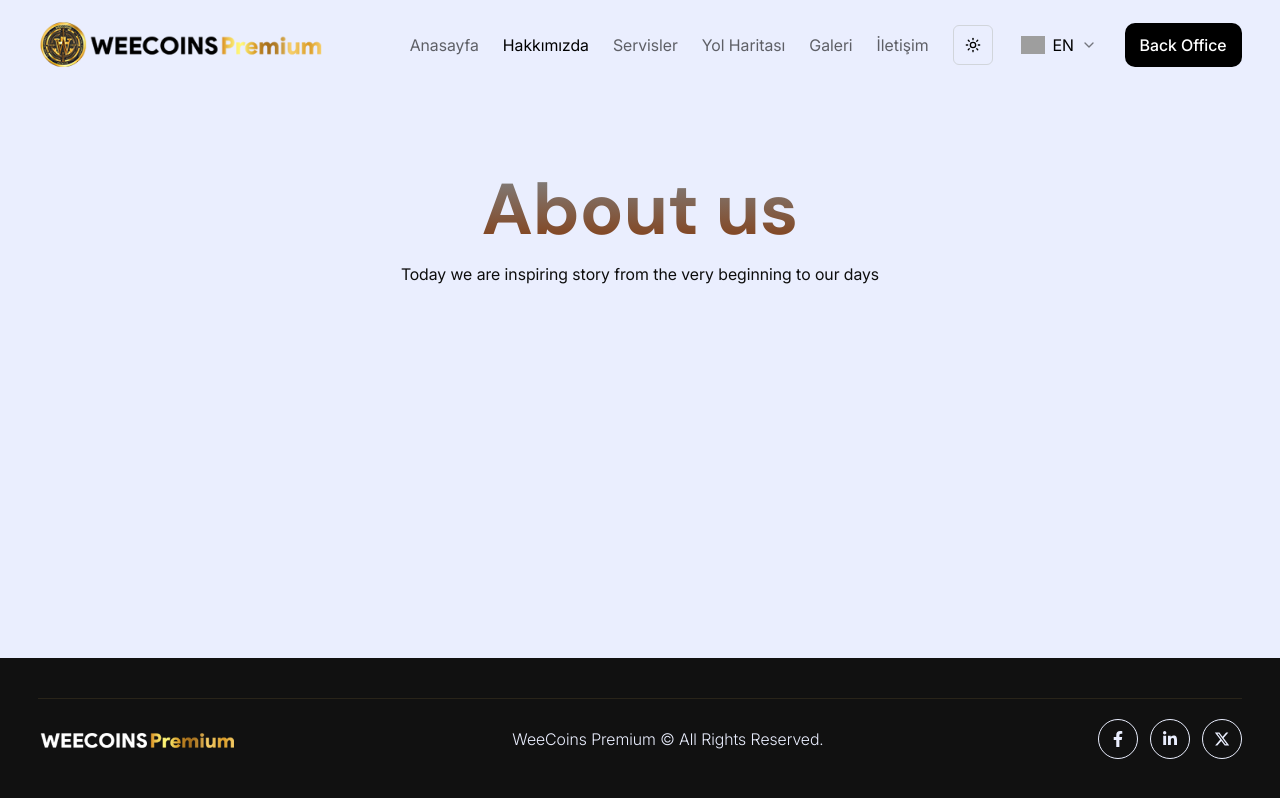
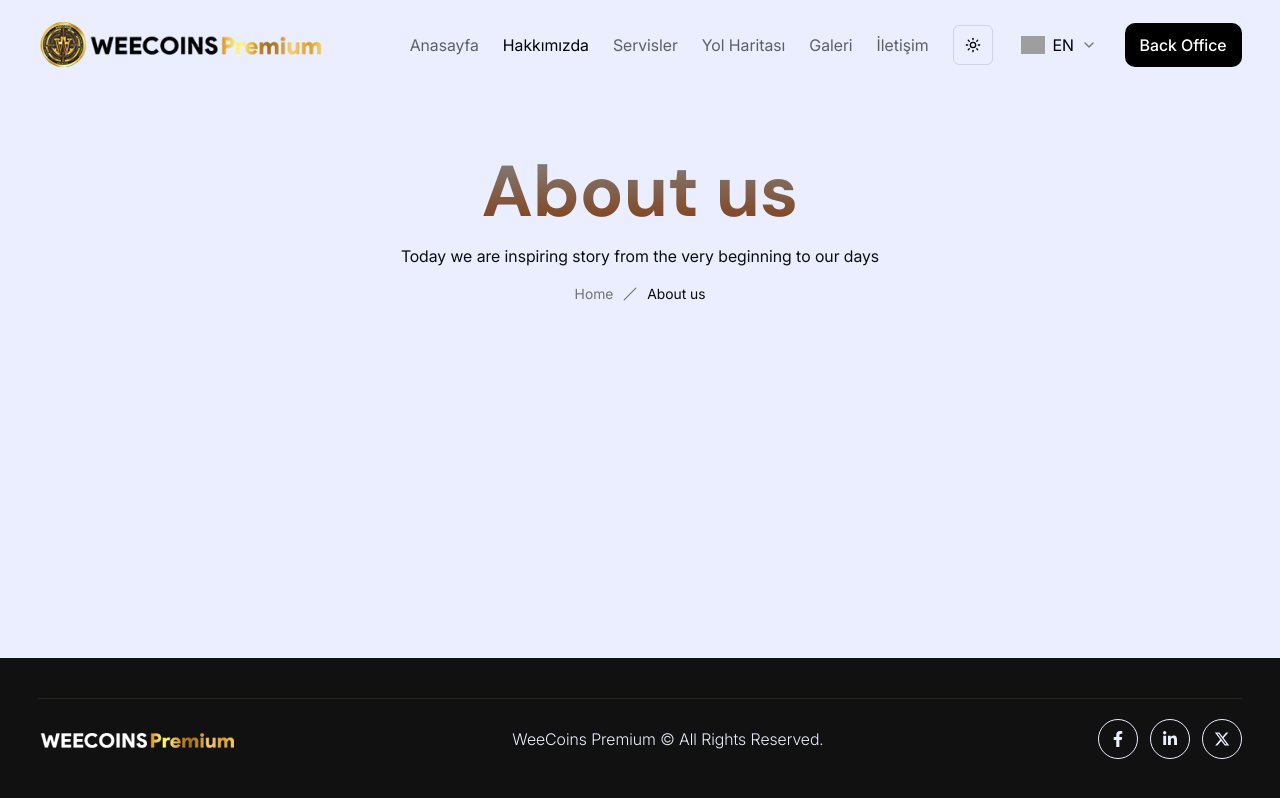
Before and after one commit to ismailkskn98/weecoins-premium, a Next.js app: page /en/about in a window 1280 px wide. Built offline with nearby package versions, Linux system fonts and the light colour scheme; grey boxes are pictures that could not be loaded.

Commit message:
Breadcrumb bileşeni eklendi; sayfa başlığına ek olarak navigasyon desteği sağlandı.

```diff
--- a/src/components/common/PageTitle.jsx
+++ b/src/components/common/PageTitle.jsx
@@ -1,4 +1,13 @@
 import React from "react";
+import {
+  Breadcrumb,
+  BreadcrumbItem,
+  BreadcrumbLink,
+  BreadcrumbList,
+  BreadcrumbPage,
+  BreadcrumbSeparator,
+} from "@/components/ui/breadcrumb";
+import { Slash } from "lucide-react";
 
 export default function PageTitle({ title, subtitle }) {
   return (
@@ -10,6 +19,19 @@
           {title}
         </h1>
         <p className="max-w-2xl text-dark-0d0d0d dark:text-light-EAEEFE">{subtitle}</p>
+        <Breadcrumb>
+          <BreadcrumbList>
+            <BreadcrumbItem>
+              <BreadcrumbLink href="/">Home</BreadcrumbLink>
+            </BreadcrumbItem>
+            <BreadcrumbSeparator>
+              <Slash />
+            </BreadcrumbSeparator>
+            <BreadcrumbItem>
+              <BreadcrumbPage>{title}</BreadcrumbPage>
+            </BreadcrumbItem>
+          </BreadcrumbList>
+        </Breadcrumb>
       </div>
     </section>
   );
--- /dev/null
+++ b/src/components/ui/breadcrumb.jsx
@@ -0,0 +1,92 @@
+import * as React from "react"
+import { Slot } from "@radix-ui/react-slot"
+import { ChevronRight, MoreHorizontal } from "lucide-react"
+
+import { cn } from "@/lib/utils"
+
+const Breadcrumb = React.forwardRef(
+  ({ ...props }, ref) => <nav ref={ref} aria-label="breadcrumb" {...props} />
+)
+Breadcrumb.displayName = "Breadcrumb"
+
+const BreadcrumbList = React.forwardRef(({ className, ...props }, ref) => (
+  <ol
+    ref={ref}
+    className={cn(
+      "flex flex-wrap items-center gap-1.5 break-words text-sm text-muted-foreground sm:gap-2.5",
+      className
+    )}
+    {...props} />
+))
+BreadcrumbList.displayName = "BreadcrumbList"
+
+const BreadcrumbItem = React.forwardRef(({ className, ...props }, ref) => (
+  <li
+    ref={ref}
+    className={cn("inline-flex items-center gap-1.5", className)}
+    {...props} />
+))
+BreadcrumbItem.displayName = "BreadcrumbItem"
+
+const BreadcrumbLink = React.forwardRef(({ asChild, className, ...props }, ref) => {
+  const Comp = asChild ? Slot : "a"
+
+  return (
+    (<Comp
+      ref={ref}
+      className={cn("transition-colors hover:text-foreground", className)}
+      {...props} />)
+  );
+})
+BreadcrumbLink.displayName = "BreadcrumbLink"
+
+const BreadcrumbPage = React.forwardRef(({ className, ...props }, ref) => (
+  <span
+    ref={ref}
+    role="link"
+    aria-disabled="true"
+    aria-current="page"
+    className={cn("font-normal text-foreground", className)}
+    {...props} />
+))
+BreadcrumbPage.displayName = "BreadcrumbPage"
+
+const BreadcrumbSeparator = ({
+  children,
+  className,
+  ...props
+}) => (
+  <li
+    role="presentation"
+    aria-hidden="true"
+    className={cn("[&>svg]:w-3.5 [&>svg]:h-3.5", className)}
+    {...props}>
+    {children ?? <ChevronRight />}
+  </li>
+)
+BreadcrumbSeparator.displayName = "BreadcrumbSeparator"
+
+const BreadcrumbEllipsis = ({
+  className,
+  ...props
+}) => (
+  <span
+    role="presentation"
+    aria-hidden="true"
+    className={cn("flex h-9 w-9 items-center justify-center", className)}
+    {...props}>
+    <MoreHorizontal className="h-4 w-4" />
+    <span className="sr-only">More</span>
+  </span>
+)
+BreadcrumbEllipsis.displayName = "BreadcrumbElipssis"
+
+export {
+  Breadcrumb,
+  BreadcrumbList,
+  BreadcrumbItem,
+  BreadcrumbLink,
+  BreadcrumbPage,
+  BreadcrumbSeparator,
+  BreadcrumbEllipsis,
+}
```
